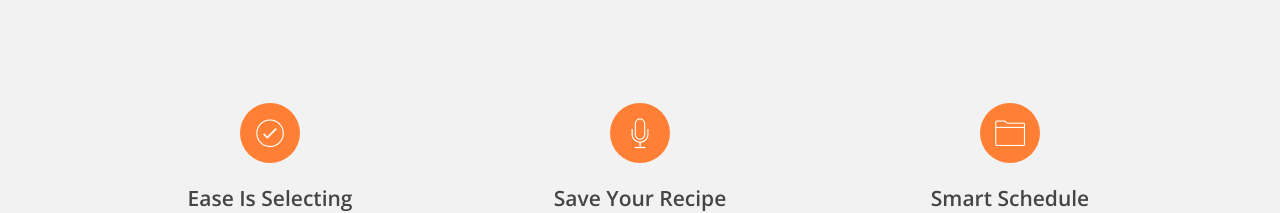
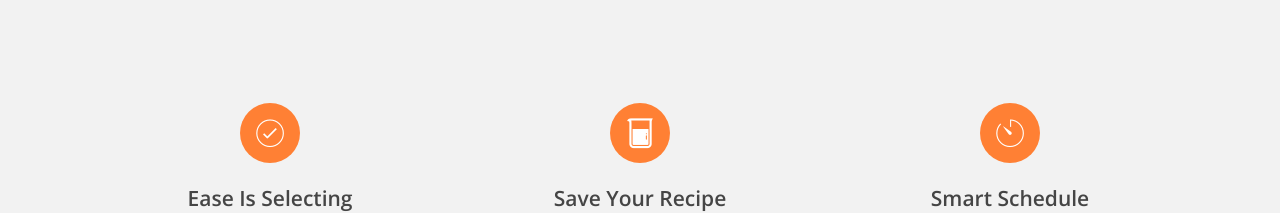
Before and after one commit to sindhu-mahal/batter_app, a plain HTML site: page index.html in a window 1280 px wide. Shown: the part 4364-4577 px from the top of the page. Drawn offline with nearby package versions, Linux system fonts and the light colour scheme; files whose address does not match are found by name.

Commit message:
Update index.html

```diff
--- a/index.html
+++ b/index.html
@@ -323,14 +323,14 @@ function changeVideo(vId){
             </div>
           </div>
           <div class="col-md-4 wow fadeInDown" data-wow-delay="0.2s">
-            <div class="pitch-icon"> <i class="ion-ios-mic-outline"></i> </div>
+            <div class="pitch-icon"> <i  class="ion-beaker"></i> </div>
             <div class="pitch-content">
               <h1>Save Your Recipe</h1>
               <p> Save your batter recipe just once and make any amount of batter with the selected recipe. </p>
             </div>
           </div>
           <div class="col-md-4 wow fadeInDown" data-wow-delay="0.2s">
-            <div class="pitch-icon"> <i class="ion-ios-folder-outline"></i> </div>
+            <div class="pitch-icon"> <i class="ion-ios-timer-outline"></i> </div>
             <div class="pitch-content">
               <h1>Smart Schedule</h1>
               <p> Just schedule for a week and smart batter will make batter automatically for you.  </p>
```
